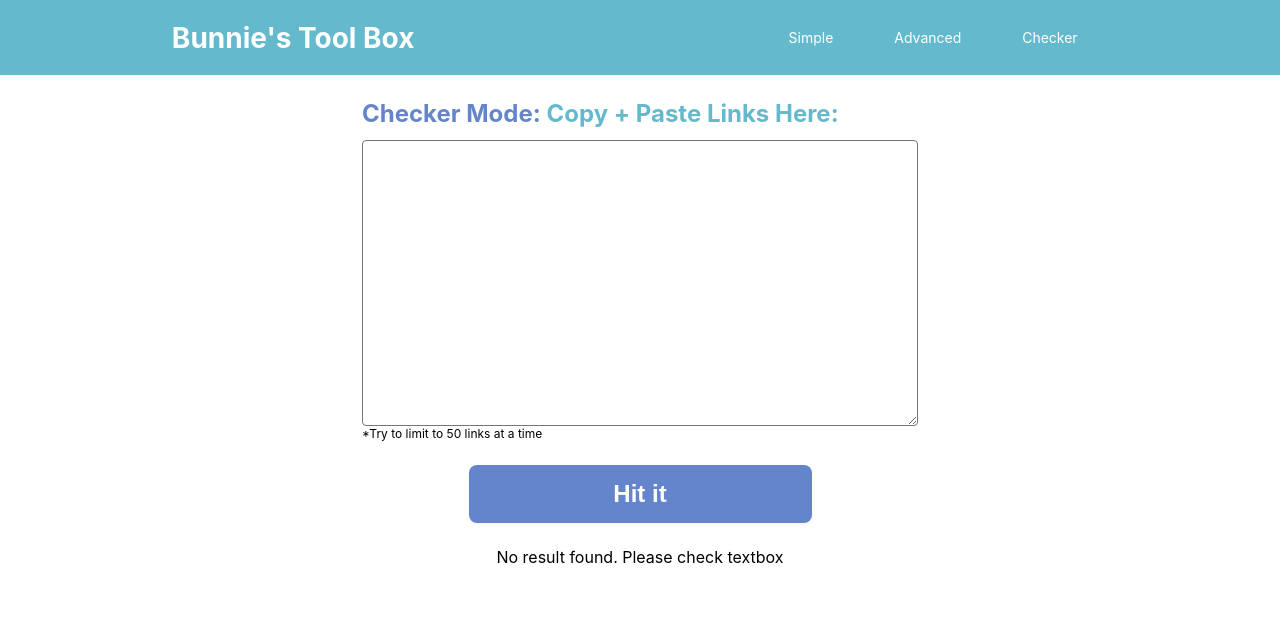
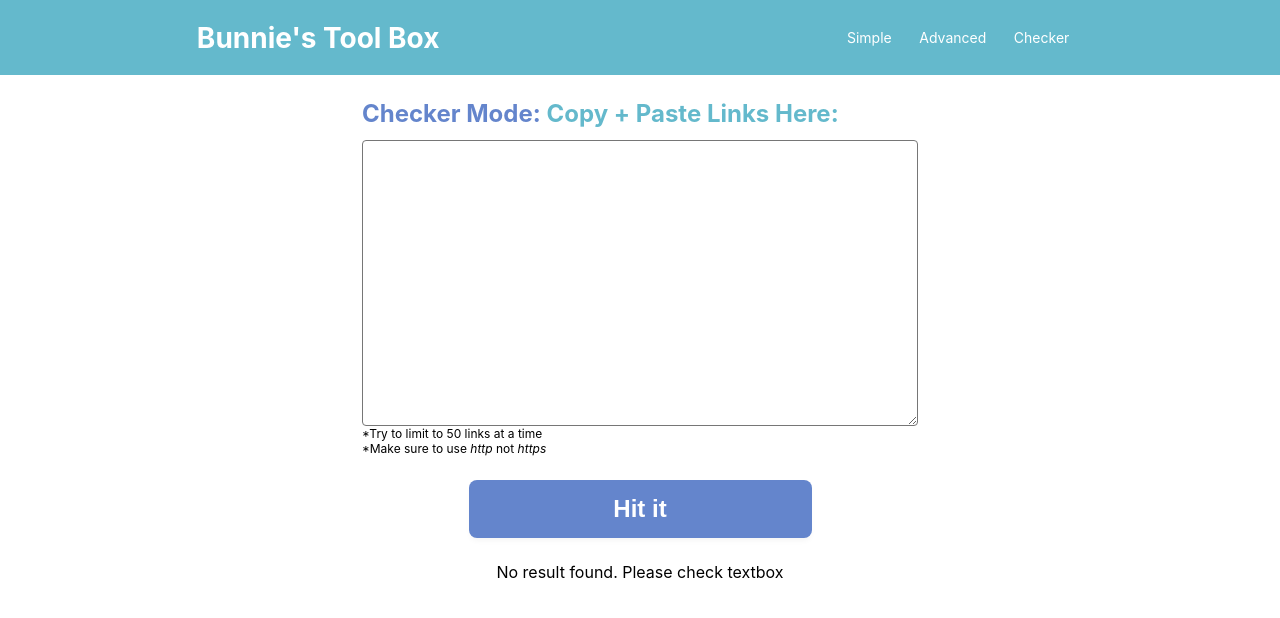
Before and after one commit to JasonhjKim/Scraper, a React (Create React App) app: page /checker in a window 1280 px wide. Shown: the top 618 px of the page. Built offline with nearby package versions, Linux system fonts and the light colour scheme.

Commit message:
added new hints

```diff
--- a/src/checker-mode.js
+++ b/src/checker-mode.js
@@ -44,6 +44,7 @@ export default class CheckerMode extends Component {
                     <Label><span style={{ color: "#6485CC"}}>Checker Mode:</span> Copy + Paste Links Here: </Label>
                     <TextArea name="" id="" cols="30" rows="10" required></TextArea>
                     <Tip>*Try to limit to 50 links at a time</Tip>
+                    <Tip>*Make sure to use <em>http</em> not <em>https</em></Tip>
                     <SubmitButton type="submit" value={this.state.buttonState ? "Disabed" : "Hit it"} disabled={this.state.buttonState} color={this.state.buttonState}/>
                 </Form>
                 <ResultContainer>
--- a/src/navbar.js
+++ b/src/navbar.js
@@ -49,7 +49,7 @@ const LogoHeading = styled.div`
     font-weight: bold;
 `
 const LinkContainer = styled.div`
-    width: 350px;
+    width: 250px;
     display: flex;
     flex-direction: row;
     justify-content: space-around;
```
